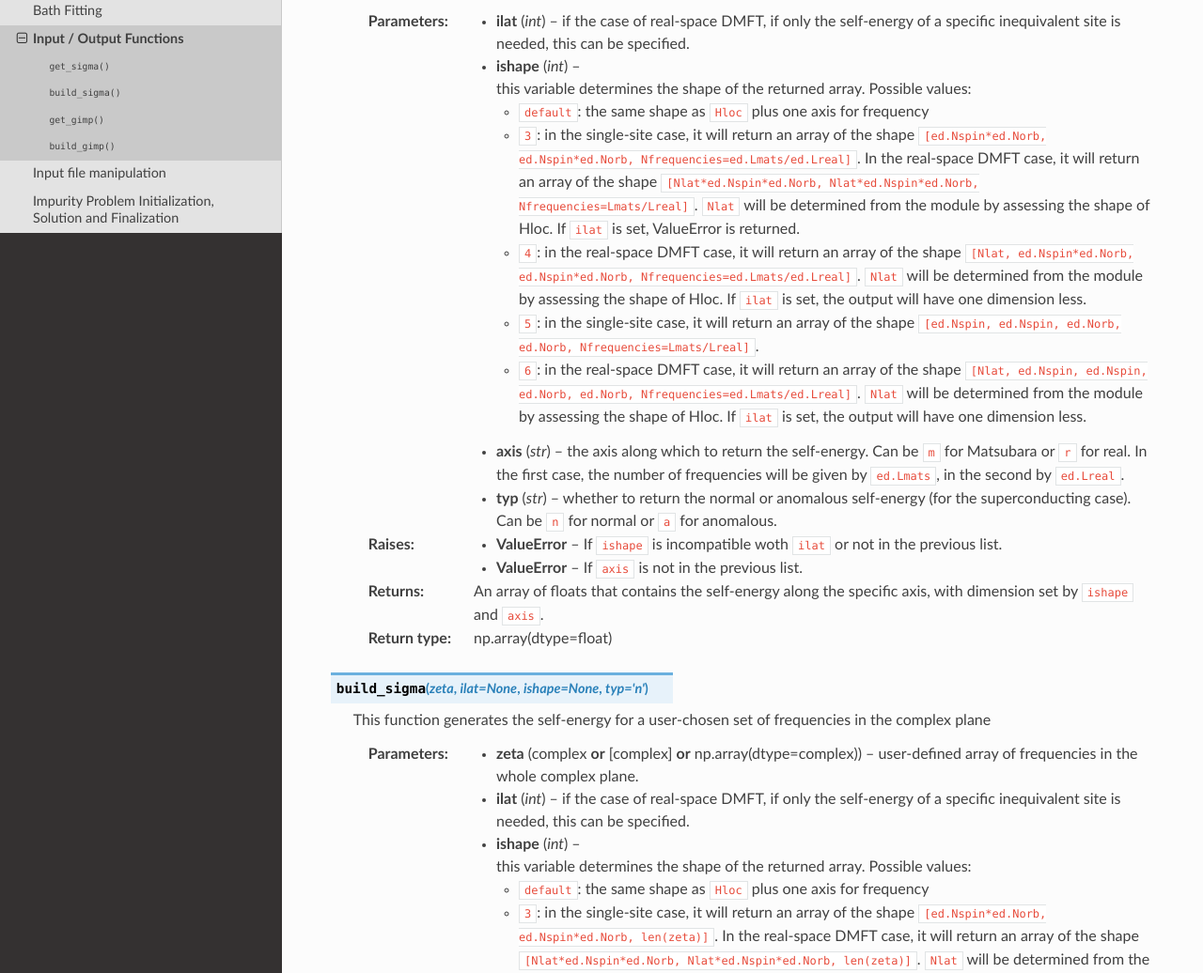
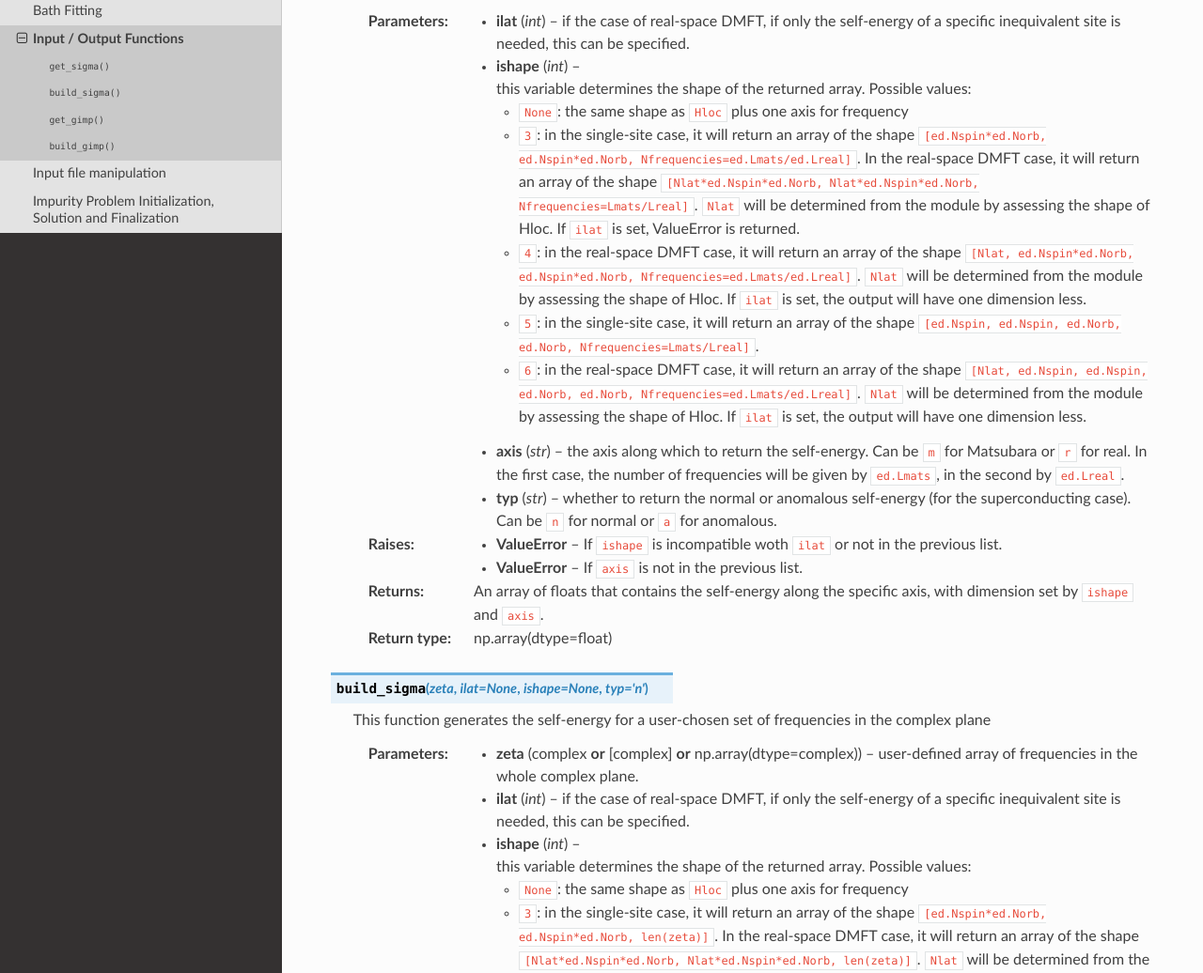
Before and after one commit to lcrippa/edipy2-docs, a Sphinx documentation site: the page built from doc/funcs/inputoutput.rst, in a window 1280 px wide and 1400 px high. Shown: the part 320-1356 px from the top of the window at 94% size. Built offline with Sphinx 7.4.7 and the Read the Docs theme 3.1.0, drawn with Linux system fonts in a browser that asks for light colours; some of the changed text lies outside the part shown.

Commit message:
minor addition

```diff
--- a/doc/funcs/inputoutput.rst
+++ b/doc/funcs/inputoutput.rst
@@ -13,7 +13,7 @@ These functions pass to the userspace the observables and response functions cal
    :type ishape: int
    :param ishape: this variable determines the shape of the returned array. Possible values:
 
-    * :code:`default`: the same shape as :code:`Hloc` plus one axis for frequency
+    * :code:`None`: the same shape as :code:`Hloc` plus one axis for frequency
     * :code:`3`: in the single-site case, it will return an array of the shape :code:`[ed.Nspin*ed.Norb, ed.Nspin*ed.Norb, Nfrequencies=ed.Lmats/ed.Lreal]`. In the real-space DMFT case, it will return an array of the shape :code:`[Nlat*ed.Nspin*ed.Norb, Nlat*ed.Nspin*ed.Norb, Nfrequencies=Lmats/Lreal]`. :code:`Nlat` will be determined from the module by assessing the shape of Hloc. If :code:`ilat` is set, ValueError is returned.
     * :code:`4`: in the real-space DMFT case, it will return an array of the shape :code:`[Nlat, ed.Nspin*ed.Norb, ed.Nspin*ed.Norb, Nfrequencies=ed.Lmats/ed.Lreal]`. :code:`Nlat` will be determined from the module by assessing the shape of Hloc. If :code:`ilat` is set, the output will have one dimension less.
     * :code:`5`: in the single-site case, it will return an array of the shape :code:`[ed.Nspin, ed.Nspin, ed.Norb, ed.Norb, Nfrequencies=Lmats/Lreal]`.
@@ -48,7 +48,7 @@ These functions pass to the userspace the observables and response functions cal
    :type ishape: int
    :param ishape: this variable determines the shape of the returned array. Possible values:
 
-    * :code:`default`: the same shape as :code:`Hloc` plus one axis for frequency
+    * :code:`None`: the same shape as :code:`Hloc` plus one axis for frequency
     * :code:`3`: in the single-site case, it will return an array of the shape :code:`[ed.Nspin*ed.Norb, ed.Nspin*ed.Norb, len(zeta)]`. In the real-space DMFT case, it will return an array of the shape :code:`[Nlat*ed.Nspin*ed.Norb, Nlat*ed.Nspin*ed.Norb, len(zeta)]`. :code:`Nlat` will be determined from the module by assessing the shape of Hloc. If :code:`ilat` is set, ValueError is returned.
     * :code:`4`: in the real-space DMFT case, it will return an array of the shape :code:`[Nlat, ed.Nspin*ed.Norb, ed.Nspin*ed.Norb, len(zeta)`. :code:`Nlat` will be determined from the module by assessing the shape of Hloc. If :code:`ilat` is set, the output will have one dimension less.
     * :code:`5`: in the single-site case, it will return an array of the shape :code:`[ed.Nspin, ed.Nspin, ed.Norb, ed.Norb, len(zeta)]`.
@@ -76,7 +76,7 @@ These functions pass to the userspace the observables and response functions cal
    :type ishape: int
    :param ishape: this variable determines the shape of the returned array. Possible values:
 
-    * :code:`default`: the same shape as :code:`Hloc` plus one axis for frequency
+    * :code:`None`: the same shape as :code:`Hloc` plus one axis for frequency
     * :code:`3`: in the single-site case, it will return an array of the shape :code:`[ed.Nspin*ed.Norb, ed.Nspin*ed.Norb, Nfrequencies=ed.Lmats/ed.Lreal]`. In the real-space DMFT case, it will return an array of the shape :code:`[Nlat*ed.Nspin*ed.Norb, Nlat*ed.Nspin*ed.Norb, Nfrequencies=Lmats/Lreal]`. :code:`Nlat` will be determined from the module by assessing the shape of Hloc. If :code:`ilat` is set, ValueError is returned.
     * :code:`4`: in the real-space DMFT case, it will return an array of the shape :code:`[Nlat, ed.Nspin*ed.Norb, ed.Nspin*ed.Norb, Nfrequencies=ed.Lmats/ed.Lreal]`. :code:`Nlat` will be determined from the module by assessing the shape of Hloc. If :code:`ilat` is set, the output will have one dimension less.
     * :code:`5`: in the single-site case, it will return an array of the shape :code:`[ed.Nspin, ed.Nspin, ed.Norb, ed.Norb, Nfrequencies=Lmats/Lreal]`.
@@ -114,7 +114,7 @@ These functions pass to the userspace the observables and response functions cal
    :type ishape: int
    :param ishape: this variable determines the shape of the returned array. Possible values:
 
-    * :code:`default`: the same shape as :code:`Hloc` plus one axis for frequency
+    * :code:`None`: the same shape as :code:`Hloc` plus one axis for frequency
     * :code:`3`: in the single-site case, it will return an array of the shape :code:`[ed.Nspin*ed.Norb, ed.Nspin*ed.Norb, len(zeta)]`. In the real-space DMFT case, it will return an array of the shape :code:`[Nlat*ed.Nspin*ed.Norb, Nlat*ed.Nspin*ed.Norb, len(zeta)]`. :code:`Nlat` will be determined from the module by assessing the shape of Hloc. If :code:`ilat` is set, ValueError is returned.
     * :code:`4`: in the real-space DMFT case, it will return an array of the shape :code:`[Nlat, ed.Nspin*ed.Norb, ed.Nspin*ed.Norb, len(zeta)`. :code:`Nlat` will be determined from the module by assessing the shape of Hloc. If :code:`ilat` is set, the output will have one dimension less.
     * :code:`5`: in the single-site case, it will return an array of the shape :code:`[ed.Nspin, ed.Nspin, ed.Norb, ed.Norb, len(zeta)]`.
```
